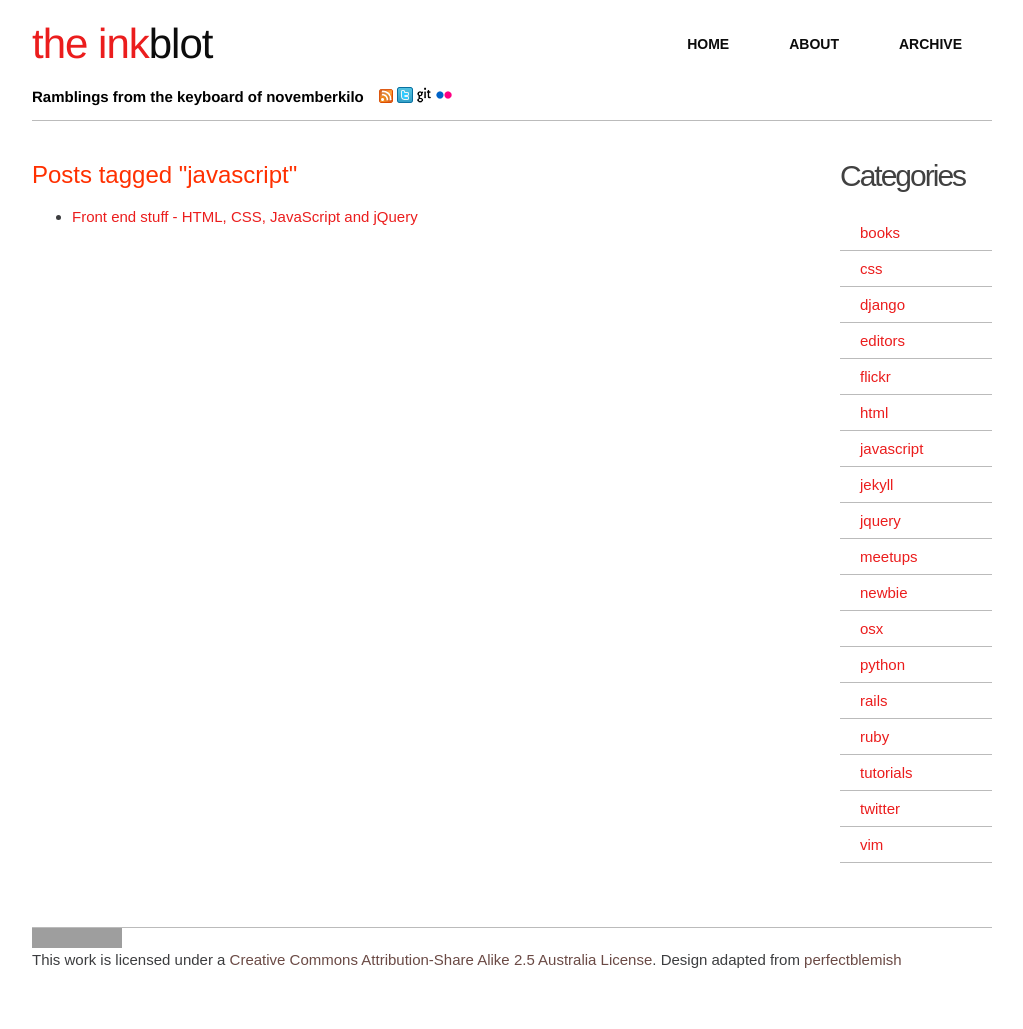
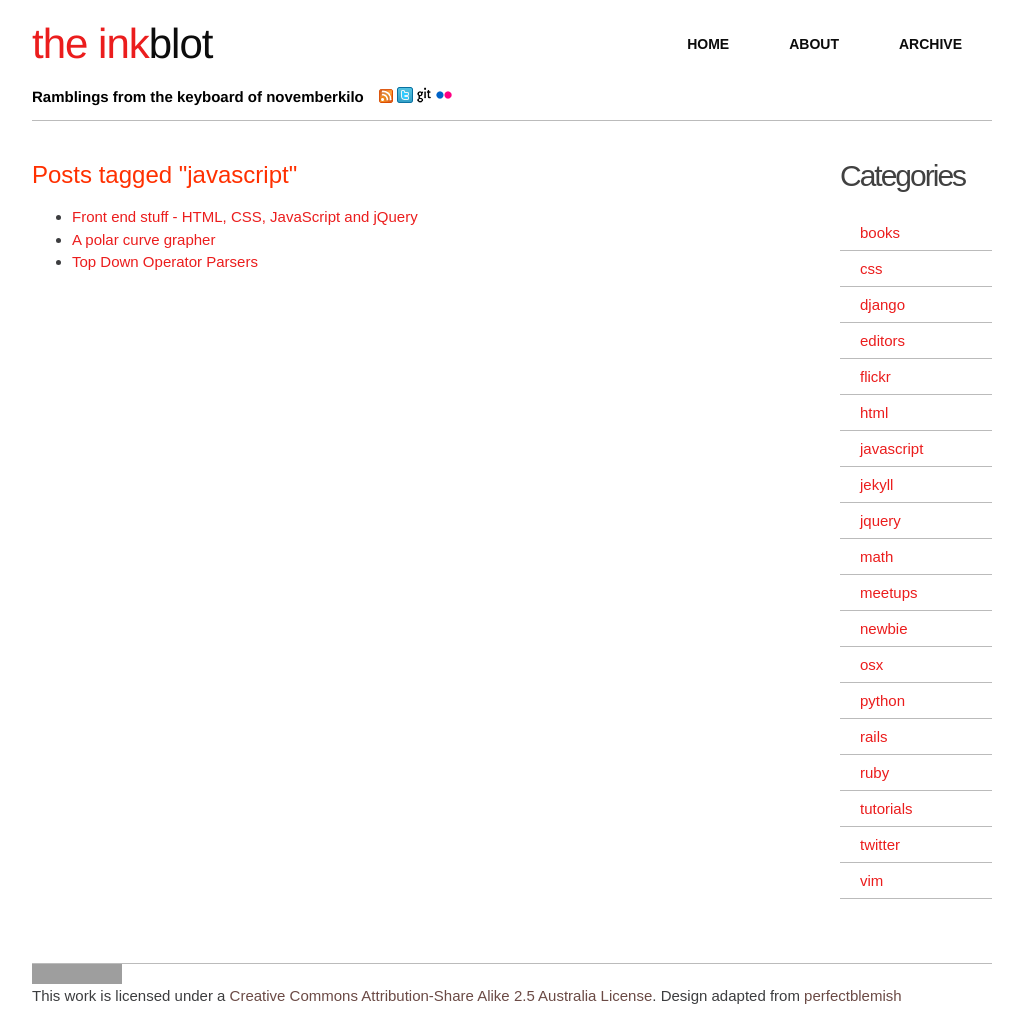
Before and after one commit to novemberkilo/novemberkilo.github.com, a Jekyll site: the page built from tags/JavaScript.html, in a window 1280 px wide. Shown: the whole page, without its empty margins (128-1151 px from the left). Built offline with Jekyll 4.4.1, drawn with Linux system fonts in a browser that asks for light colours; some web fonts are replaced; before the commit the page ends 993 px from its top, so only the background shows below that; grey boxes are pictures that could not be loaded.

Commit message:
Updated tags

```diff
--- a/_includes/sidebar.html
+++ b/_includes/sidebar.html
@@ -7,9 +7,10 @@
       <li><a href="/tags/editors.html">editors</a></li>
       <li><a href="/tags/flickr.html">flickr</a></li>
       <li><a href="/tags/html.html">html</a></li>
-      <li><a href="/tags/javascript.html">javascript</a></li>
+      <li><a href="/tags/JavaScript.html">javascript</a></li>
       <li><a href="/tags/jekyll.html">jekyll</a></li>
       <li><a href="/tags/jquery.html">jquery</a></li>
+      <li><a href="/tags/math.html">math</a></li>
       <li><a href="/tags/meetups.html">meetups</a></li>
       <li><a href="/tags/newbie.html">newbie</a></li>
       <li><a href="/tags/osx.html">osx</a></li>
--- a/tags/JavaScript.html
+++ b/tags/JavaScript.html
@@ -4,4 +4,6 @@ title: Postings tagged "javascript"
 ---
     <h3 class="title">Posts tagged "javascript"</h3>
 <div class="post"><ul>        <li><a href="/2011/01/jquery">Front end stuff - HTML, CSS, JavaScript and jQuery</a></li>
+        <li><a href="/2011/10/Polar-curve-grapher">A polar curve grapher</a></li>
+        <li><a href="/2011/10/tdop-math">Top Down Operator Parsers</a></li>
 </ul></div>
--- a/tags/Ruby.html
+++ b/tags/Ruby.html
@@ -8,4 +8,5 @@ title: Postings tagged "ruby"
         <li><a href="/2010/04/Virtual-and-physical-networks">Get to know the Ruby community</a></li>
         <li><a href="/2010/05/Flickr-notifier">A Flickr notifier app</a></li>
         <li><a href="/2010/06/Story-of-the-blog">The story of this blog</a></li>
+        <li><a href="/2011/10/tdop-math">Top Down Operator Parsers</a></li>
 </ul></div>
```
Also changed, not shown: tags/math.html (added, +8 -0 lines).
